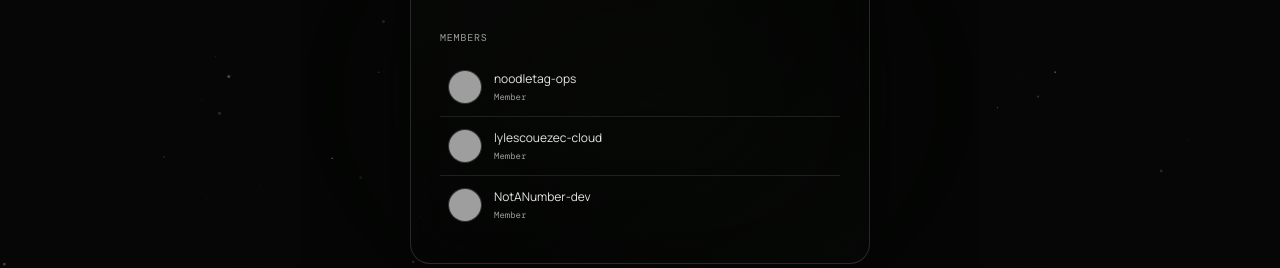
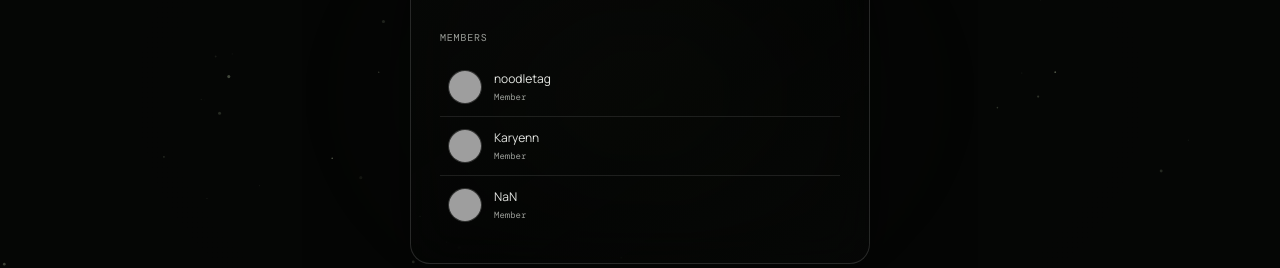
Before and after one commit to leafnetworkhq/leafnetworkhq.github.io, a plain HTML site: page index.html in a window 1280 px wide. Both pictures are taken after a click on the tab "Members". Shown: the part 305-573 px from the top of the page. Drawn offline with nearby package versions, Linux system fonts and the light colour scheme; grey boxes are pictures that could not be loaded.

Commit message:
Update member list in index.html

```diff
--- a/index.html
+++ b/index.html
@@ -221,9 +221,9 @@
     <section class="panel" id="panel-members" role="tabpanel" aria-labelledby="tab-members" hidden>
       <p class="section-label">Members</p>
       <div class="member-list">
-        <div class="member"><img src="https://avatars.githubusercontent.com/noodletag-ops" class="avatar" alt="" /><div><div class="member-name"><a href="https://github.com/noodletag-ops">noodletag-ops</a></div><div class="member-role">Member</div></div></div>
-        <div class="member"><img src="https://avatars.githubusercontent.com/lylescouezec-cloud" class="avatar" alt="" /><div><div class="member-name"><a href="https://github.com/lylescouezec-cloud">lylescouezec-cloud</a></div><div class="member-role">Member</div></div></div>
-        <div class="member"><img src="https://avatars.githubusercontent.com/NotANumber-dev" class="avatar" alt="" /><div><div class="member-name"><a href="https://github.com/NotANumber-dev">NotANumber-dev</a></div><div class="member-role">Member</div></div></div>
+        <div class="member"><img src="https://avatars.githubusercontent.com/noodletag-ops" class="avatar" alt="" /><div><div class="member-name"><a href="https://github.com/noodletag-ops">noodletag</a></div><div class="member-role">Member</div></div></div>
+        <div class="member"><img src="https://avatars.githubusercontent.com/lylescouezec-cloud" class="avatar" alt="" /><div><div class="member-name"><a href="https://github.com/lylescouezec-cloud">Karyenn</a></div><div class="member-role">Member</div></div></div>
+        <div class="member"><img src="https://avatars.githubusercontent.com/NotANumber-dev" class="avatar" alt="" /><div><div class="member-name"><a href="https://github.com/NotANumber-dev">NaN</a></div><div class="member-role">Member</div></div></div>
       </div>
     </section>
   </main>
```
